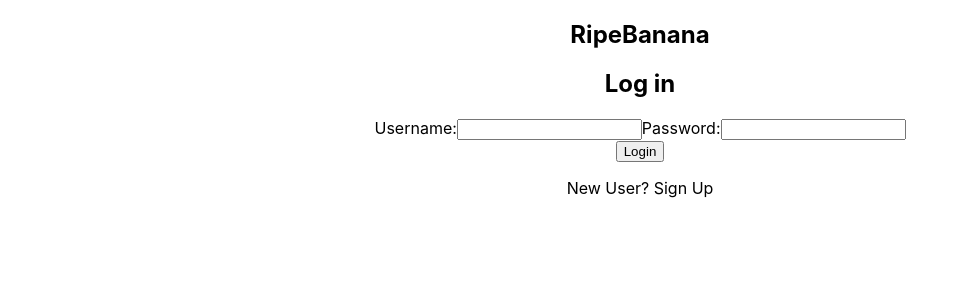
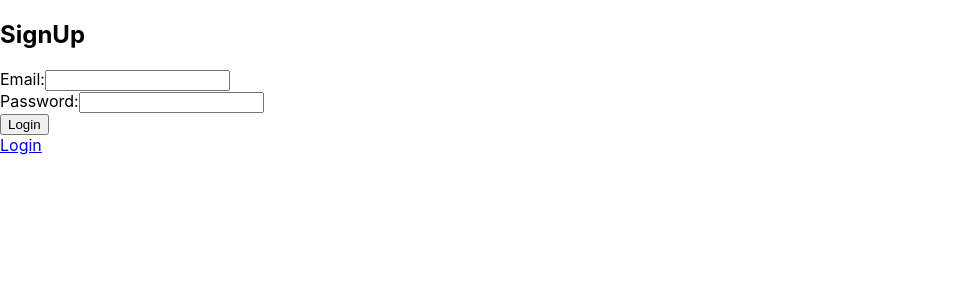
Before and after one commit to QkhanhT/RipeBanana, a React (Create React App) app in the folder reactrb/: page /signup in a window 1280 px wide. Shown: the top 300 px of the page, without its empty margins (0-969 px from the left). Built offline with nearby package versions, Linux system fonts and the light colour scheme.

Commit message:
Set up routing for login and signup

```diff
--- a/reactrb/package.json
+++ b/reactrb/package.json
@@ -8,6 +8,7 @@
     "@testing-library/user-event": "^13.5.0",
     "react": "^18.2.0",
     "react-dom": "^18.2.0",
+    "react-router-dom": "^6.16.0",
     "react-scripts": "5.0.1",
     "web-vitals": "^2.1.4"
   },
--- a/reactrb/src/App.js
+++ b/reactrb/src/App.js
@@ -1,23 +1,16 @@
 import logo from './logo.svg';
-import './App.css';
+import ReactDOM from "react-dom/client";
+import { BrowserRouter, Routes, Route, Link } from "react-router-dom";
+import Login from './Login';
+import SignUp from './SignUp';
 
 function App() {
   return (
-    <div className="App">
-      <header className="App-header">
-        <img src={logo} className="App-logo" alt="logo" />
-        <p>
-          Edit <code>src/App.js</code> and save to reload.
-        </p>
-        <a
-          className="App-link"
-          href="https://reactjs.org"
-          target="_blank"
-          rel="noopener noreferrer"
-        >
-          Learn React
-        </a>
-      </header>
+    <div>
+      <Routes>
+        <Route path="/" element = {<Login/>}></Route>
+        <Route path="signup" element = {<SignUp/>}></Route>
+      </Routes>
     </div>
   );
 }
--- a/reactrb/src/Login.js
+++ b/reactrb/src/Login.js
@@ -1,8 +1,16 @@
+import React from "react";
+//import "bootstrap/dist/css/bootstrap.css";
+import { BrowserRouter, Router, Routes, Route , Link} from "react-router-dom";
+
+import { useParams } from "react-router-dom";
+
 import Form from './Form'
+import SignUp from "./SignUp";
 
 function Login() {
     return (
         <div>
+
             <section>
                 <center>
                     <h1>RipeBanana</h1>
@@ -14,7 +22,10 @@ function Login() {
             </section>
             <section>
                 <center>
-                    <p>New User? Sign Up</p>
+                    <p>New User? </p>
+                    <nav>
+                    <Link to="signup">Sign Up</Link>
+                    </nav>
                 </center>
             </section>
         </div>
--- /dev/null
+++ b/reactrb/src/SignUp.js
@@ -0,0 +1,38 @@
+import React, { Component } from 'react';
+import Login from './Login';
+import {
+    BrowserRouter as Router,
+    Switch,
+    Route,
+    Link
+  } from "react-router-dom";
+
+function SignUp() {
+    return (
+        <div>
+          <h2>SignUp</h2>
+          <form>
+            <div>
+              <label>Email:</label>
+              <input
+                type="email"
+              />
+            </div>
+            <div>
+              <label>Password:</label>
+              <input
+                type="password"
+              />
+            </div>
+            <button type="submit">Login</button>
+            <div>
+                <nav>
+                    <Link to="/">Login</Link>
+                </nav>
+            </div>
+          </form>
+        </div>
+    );
+}
+
+  export default SignUp;
--- a/reactrb/src/index.js
+++ b/reactrb/src/index.js
@@ -4,11 +4,14 @@ import './index.css';
 import App from './App';
 import Login from './Login'
 import reportWebVitals from './reportWebVitals';
+import { BrowserRouter } from 'react-router-dom';
 
 const root = ReactDOM.createRoot(document.getElementById('root'));
 root.render(
   <React.StrictMode>
-    <Login />
+    <BrowserRouter>
+      <App/>
+    </BrowserRouter>
   </React.StrictMode>
 );
 
```
Also changed, not shown: 1 other file (tests, documents, lock files or other folders).
